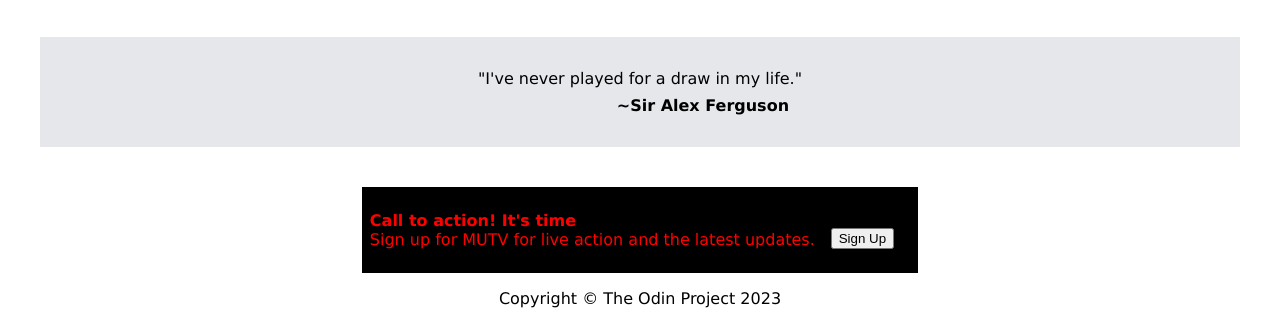
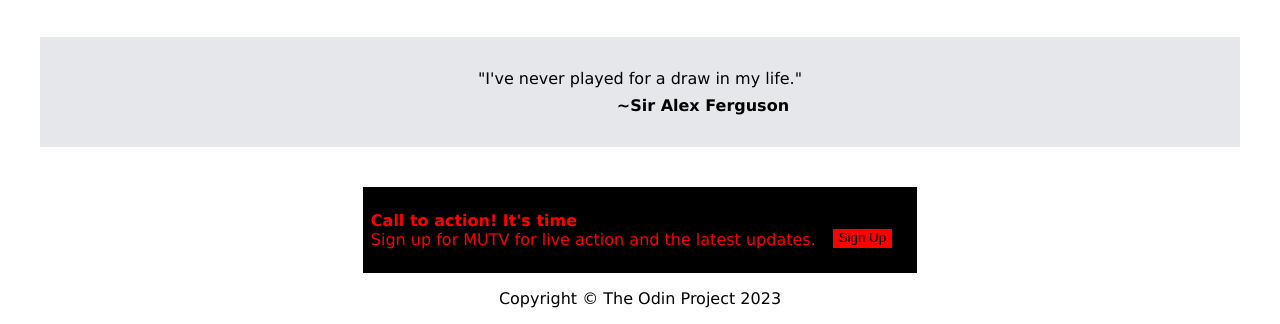
Before and after one commit to ekkutto/odin-landing-page, a plain HTML site: page index.html in a window 1280 px wide. Shown: the part 476-800 px from the top of the page. Drawn offline with Linux system fonts and the light colour scheme.

```diff
--- a/style.css
+++ b/style.css
@@ -144,6 +144,8 @@ figcaption {
     height: 21px;
     flex-grow: 0;
     margin: 16px;
+    background-color: #FF0000;
+    border: 1px solid black;
 }
 
 #action {
```
